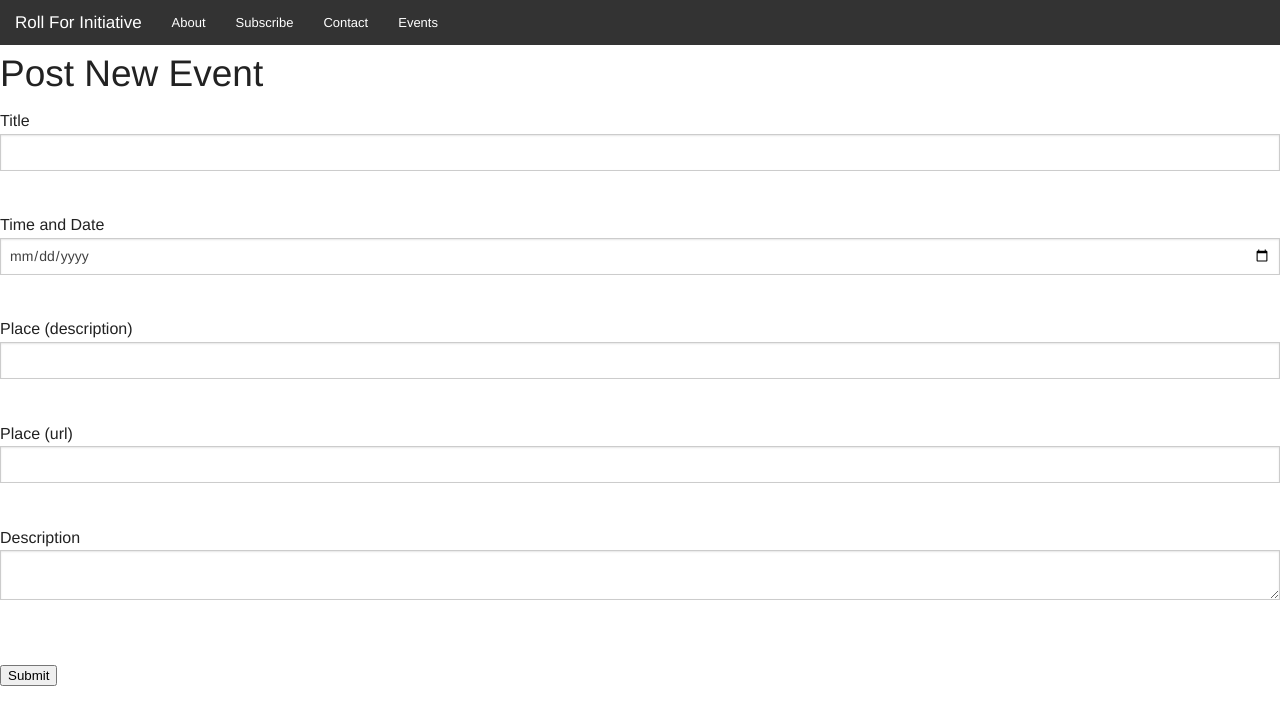
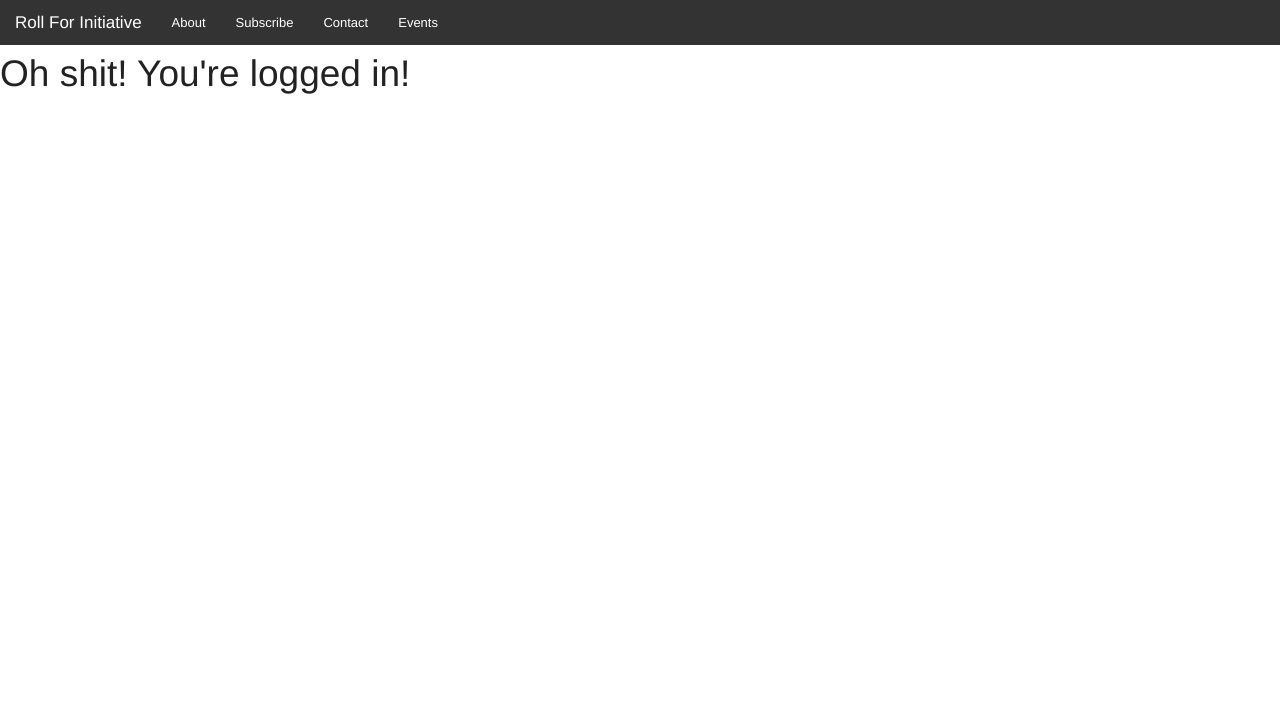
Before and after one commit to jgr68/Roll-For-Initiative, a Flask app: template app/templates/admin.html in a window 1280 px wide. Shown: the top 725 px of the page. Run offline with Flask 2, Linux system fonts and the light colour scheme; the template is opened without the code that fills it: most values are stand-ins (such as "Sample title", 1, 10 or a date in 2020); form fields are guessed from the names that the template uses; some libraries are stand-ins or nearby versions.

Commit message:
logins working

```diff
--- a/app/models.py
+++ b/app/models.py
@@ -6,10 +6,8 @@ ROLE_ADMIN = 1
 class User(db.Model):
 
 	id = db.Column(db.Integer, primary_key = True)
-	nickname = db.Column(db.String(64), index = True, unique = True)
 	email = db.Column(db.String(120), index = True, unique = True)
 	role = db.Column(db.SmallInteger, default = ROLE_USER)
-	posts = db.relationship('Event', backref = 'author', lazy = 'dynamic')
 
 	# should return true if we want user to be allowed to authenticate
 	def is_authenticated(self):
@@ -28,7 +26,7 @@ class User(db.Model):
 		return unicode(self.id)
 
 	def __repr__(self):
-		return '<User %r>' % (self.nickname)
+		return '<User %r>' % (self.email)
 
 class Event(db.Model):
 
@@ -38,7 +36,6 @@ class Event(db.Model):
 	postTimestamp = db.Column(db.DateTime)
 	locationDesc = db.Column(db.String(200))
 	locationURL = db.Column(db.String(100))
-	user_id = db.Column(db.Integer, db.ForeignKey('user.id'))
 
 	def __repr__(self):
 
--- a/app/templates/admin.html
+++ b/app/templates/admin.html
@@ -1,27 +1,11 @@
+<!-- you fucked this up lololol... go on git and copy and paste the old
+     old admin code into this thang to fix your mistake :)
+-->
+
 <!-- extend from base layout -->
 {% extends "base.html" %}
 
 {% block content %}
 
-<h2>Post New Event</h2>
-<form action="" method="post" name="addEvent">
-	<!-- XSS prevention -->
-	{{form.hidden_tag()}}
-	<p>
-		Title<br>
-		{{form.title(size=40)}}<br>
-		Time and Date<br>
-		{{form.timeDate(size=80)}}<br>
-		Place (description)<br>
-		{{form.placeDesc(size=80)}}<br>
-		Place (url)<br>
-		{{form.placeURL(size=80)}}<br>
-		Description<br>
-		{{form.description(size=80)}}<br>
-	</p>
-	<p>
-		<input type='submit' value='Submit'>
-	</p>
-
-</form>
+<h2>Oh shit! You're logged in!</h2>
 {% endblock %}
--- a/app/templates/base.html
+++ b/app/templates/base.html
@@ -41,6 +41,9 @@
 				<li><a href='subscribe'>Subscribe</a></li>
 				<li><a href='mailto:rutgersdnd@gmail.com'>Contact</a></li>
 				<li><a href='events'>Events</a></li>
+				{% if g.user.is_authenticated() %}
+					<li><a href='logout'>Logout</a></li>
+				{% endif %}
 
 			</ul>
 		</section>
@@ -54,8 +57,8 @@
 	{% endfor %}
 	</ul>
 	{% endif %}
+
 	{% endwith %}
-
 	{% block content %}
 	{% endblock %}
 
--- a/app/templates/index.html
+++ b/app/templates/index.html
@@ -40,6 +40,7 @@
 				  <li><img src='../static/img/slide3.jpg'></li>
 				  <li><img src='../static/img/slide4.jpg'></li>
 			</ul>
+			<p>{{g.user}}</p>
 	</div>
 
 	<div class="large-6 columns">
--- a/app/templates/login.html
+++ b/app/templates/login.html
@@ -4,8 +4,8 @@
 {% block content %}
 <script type="text/javascript">
 	function set_openid(openid, pr) {
-		var u = openid.search('<username>');
-		if (username != -1) {
+		u = openid.search('<username>');
+		if (u != -1) {
 			// openid requires username
 			var username = prompt('Enter your ' + pr + ' username: ');
 			openid = openid.substr(0, u) + username;
@@ -17,7 +17,7 @@
 
 <img src="../static/img/gandalf.gif"/>
 <h4>Admin Login</h4>
-<form action="" method="post" name="addEvent">
+<form action="" method="post" name="login">
 	<!-- XSS prevention -->
 	{{form.hidden_tag()}}
 	<p>
--- a/app/views.py
+++ b/app/views.py
@@ -4,16 +4,17 @@ from flask import flash, redirect, render_template, request, session, url_for, g
 from flask.ext.login import login_user, logout_user, current_user, login_required
 from app import app, db, lm, oid
 from forms import EventForm, LoginForm
-from models import User, ROLE_USER, ROLE_ADMIN
+from models import User
 from events import add_event, get_events
 
-# ----------------------------------------------------------
 
 @lm.user_loader
 def load_user(id):
 	return User.query.get(int(id))
 
-
+@app.before_request
+def before_request():
+	g.user = current_user
 
 @app.route('/')
 @app.route('/index')
@@ -27,6 +28,7 @@ def login():
 
 	if g.user is not None and g.user.is_authenticated():
 		return redirect(url_for('admin'))
+
 	form = LoginForm()
 	if form.validate_on_submit():
 		session['remember_me'] = form.remember_me.data
@@ -39,41 +41,36 @@ def login():
 
 @oid.after_login
 def after_login(resp):
-
+	print '1'
 	if resp.email is None or resp.email == "":
+		print
 		flash('Invalid login. Please try again.')
 		return redirect(url_for('login'))
+	print '2'
 	user = User.query.filter_by(email = resp.email).first()
+	print '3'
 	if user is None:
-		nickname = resp.nickname
-		if nickname is None or nickname == "":
-			nickname = resp.email.split('@')[0]
-		user = User(nickname = nickname, email = resp.email, role = ROLE_USER)
-		db.session.add(user)
-		db.session.commit()
+		print
+		flash('Maybe you should listen to Gandalf.')
+		return redirect(url_for('login'))
+	print '4'
 	remember_me = False
+	print '5'
 	if 'remember_me' in session:
+		print
 		remember_me = session['remember_me']
 		session.pop('remember_me', None)
+	print '6'
 	login_user(user, remember = remember_me)
-	return redirect(request.args.get('next') or url_for('index'))
+	print '7'
+	return redirect(url_for('admin'))
 
 @app.route('/admin', methods = ['GET', 'POST'])
+@login_required
 def admin():
 
-	form = EventForm()
-	if form.validate_on_submit():
+	return render_template('admin.html')
 
-		add_event(title = request.form['title'],
-				timeDate = request.form['timeDate'],
-				placeDesc = request.form['placeDesc'],
-				placeURL = request.form['placeURL'],
-				description = request.form['description'])
-
-		return redirect('/events')
-	return render_template('admin.html',
-						title = 'Admin',
-						form = form)
 
 
 @app.route('/events')
@@ -92,3 +89,10 @@ def subscribe():
 @app.route('/contact')
 def contact():
 	return render_template("index.html", title = 'Contact')
+
+@app.route('/logout')
+@login_required
+def logout():
+
+	logout_user()
+	return redirect(url_for('login'))
```
Also changed, not shown: 1 other file.
